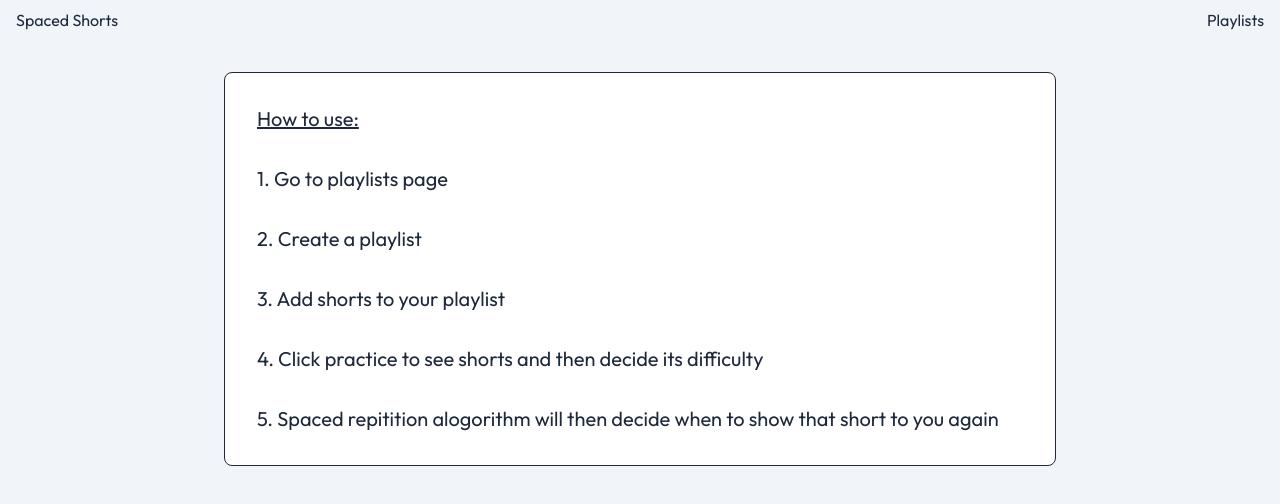
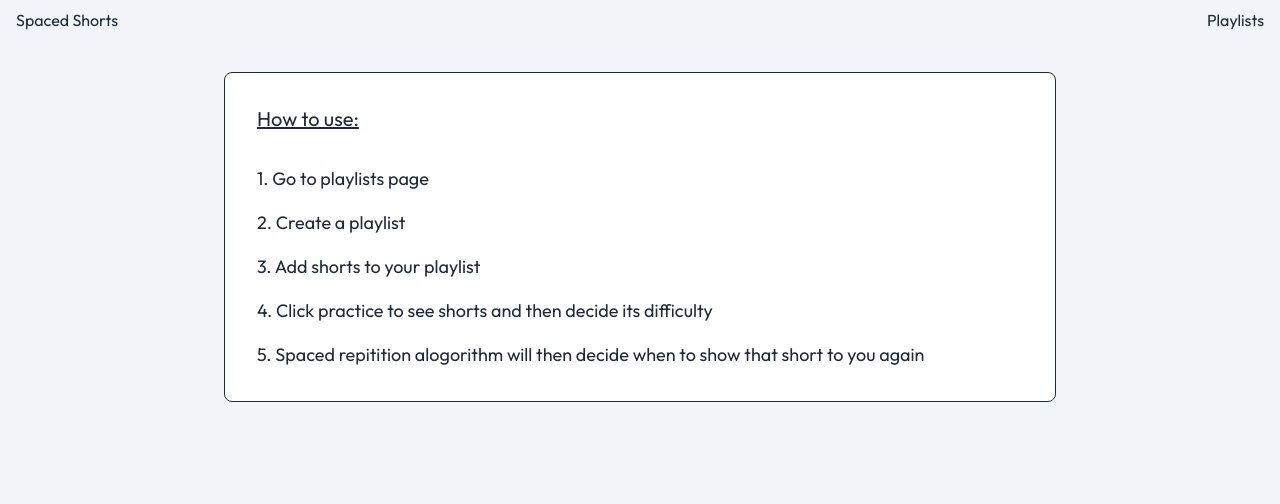
Before and after one commit to dnlaxe/spaced-shorts, a React (Vite) app in the folder client/: page / in a window 1280 px wide. Shown: the top 504 px of the page. Built offline with nearby package versions, Linux system fonts and the light colour scheme.

Commit message:
ui: update

```diff
--- a/client/src/features/home/HomePage.tsx
+++ b/client/src/features/home/HomePage.tsx
@@ -2,7 +2,7 @@
   return (
     <div className="p-8 border m-8 rounded-lg bg-white">
       <h1 className="text-xl underline mb-8">How to use:</h1>
-      <ul className="flex flex-col gap-8 text-xl">
+      <ul className="flex flex-col gap-4 text-lg">
         <li>1. Go to playlists page</li>
         <li>2. Create a playlist</li>
         <li>3. Add shorts to your playlist</li>
```
